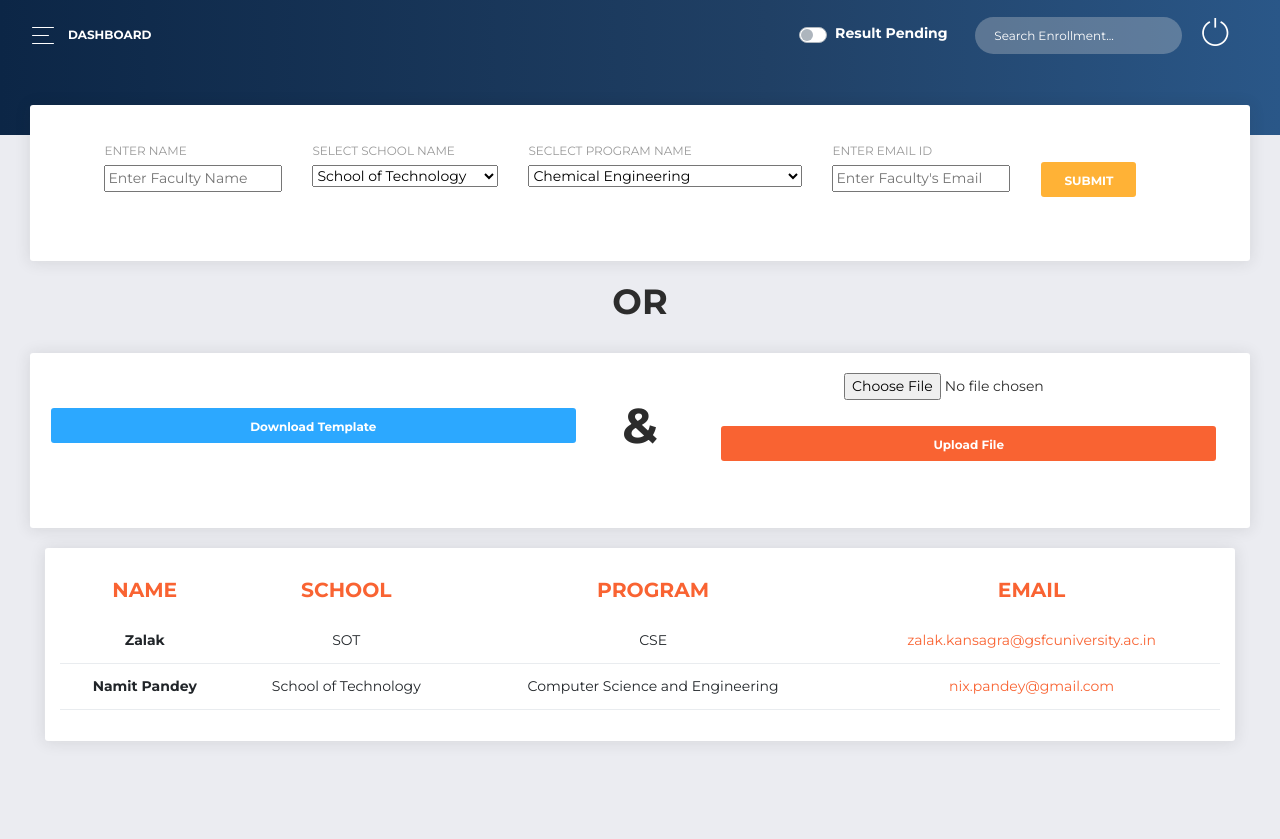
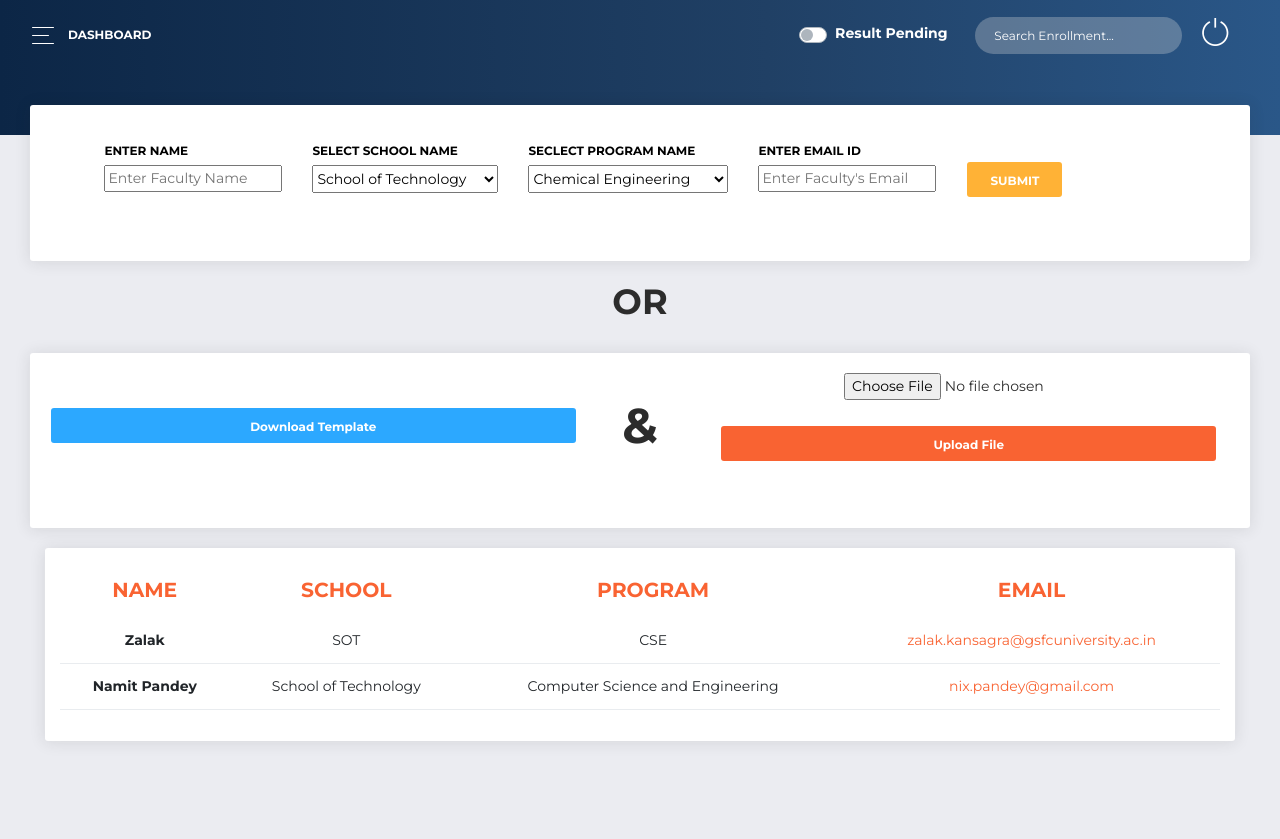
Before and after one commit to NamitPandey/QUIZ_APP, a Django app: page /university/adminpanel/information/ in a window 1280 px wide. Run offline with Django 3.2, Linux system fonts and the light colour scheme; a user stored in the database is signed in; data comes from the database, SQL or seed files in the repository; both versions use the stored data as it was after the commit; some libraries are stand-ins or nearby versions.

Commit message:
DEPARTMENT INFO DROPDOWN HIGHT FIXED, JQUERY IMPLEMENTED

```diff
--- a/ROOT/templates/ADMIN_PANEL/department_information.html
+++ b/ROOT/templates/ADMIN_PANEL/department_information.html
@@ -7,8 +7,17 @@
   td, th {
     text-align:center;
   }
+
+  #id_PROGRAM_NAME{
+    width: 200px;
+    height: 28px;
+  }
+  #id_SCHOOL_NAME{
+    height: 28px;
+  }
 </style>
-
+<script src="https://ajax.googleapis.com/ajax/libs/jquery/2.1.3/jquery.min.js"></script>
+<script src="{% static 'js/school_jquery.js' %}"></script>
 <div class="content">
   <div class="row">
     <div class="col-lg-12">
@@ -22,28 +31,28 @@
               <div class="row" style="margin-left:4%; margin-bottom:4%;">
 
                 <div class="col" style="margin-top:-10px;">
-                  <label class="mt-3">ENTER NAME</label>
+                  <label class="mt-3" style="color:black; font-weight:700;">ENTER NAME</label>
                   <div class="">
                     {{form.NAME}}
                   </div>
                 </div>
 
                 <div class="col" style="margin-top:-10px;">
-                  <label class="mt-3">SELECT SCHOOL NAME</label>
+                  <label class="mt-3" style="color:black; font-weight:700;">SELECT SCHOOL NAME</label>
                   <div class="" >
                     {{form.SCHOOL_NAME}}
                   </div>
                 </div>
 
                 <div class="col" style=margin-top:-10px;">
-                  <label class="mt-3">SECLECT PROGRAM NAME</label>
+                  <label class="mt-3" style="color:black; font-weight:700;">SECLECT PROGRAM NAME</label>
                   <div class="" >
                     {{form.PROGRAM_NAME}}
                   </div>
                 </div>
 
                 <div class="col" style="margin-top:-10px;">
-                  <label class="mt-3">ENTER EMAIL ID</label>
+                  <label class="mt-3" style="color:black; font-weight:700;">ENTER EMAIL ID</label>
                   <div class="" >
                     {{form.EMAIL_ID}}
                   </div>
```
Also changed, not shown: ROOT/static/js/school_jquery.js (added, +28 -0 lines), ROOTdb.sqlite3.
